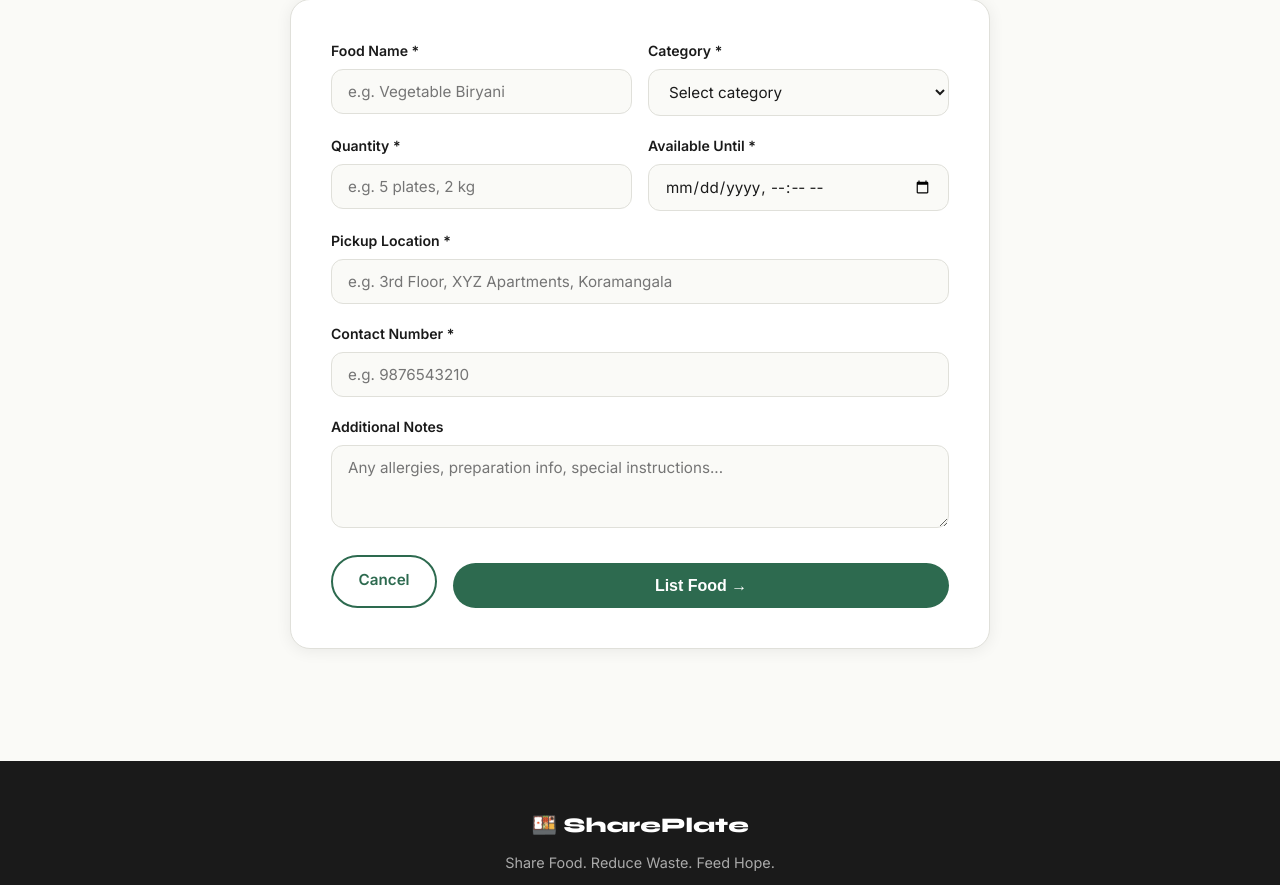
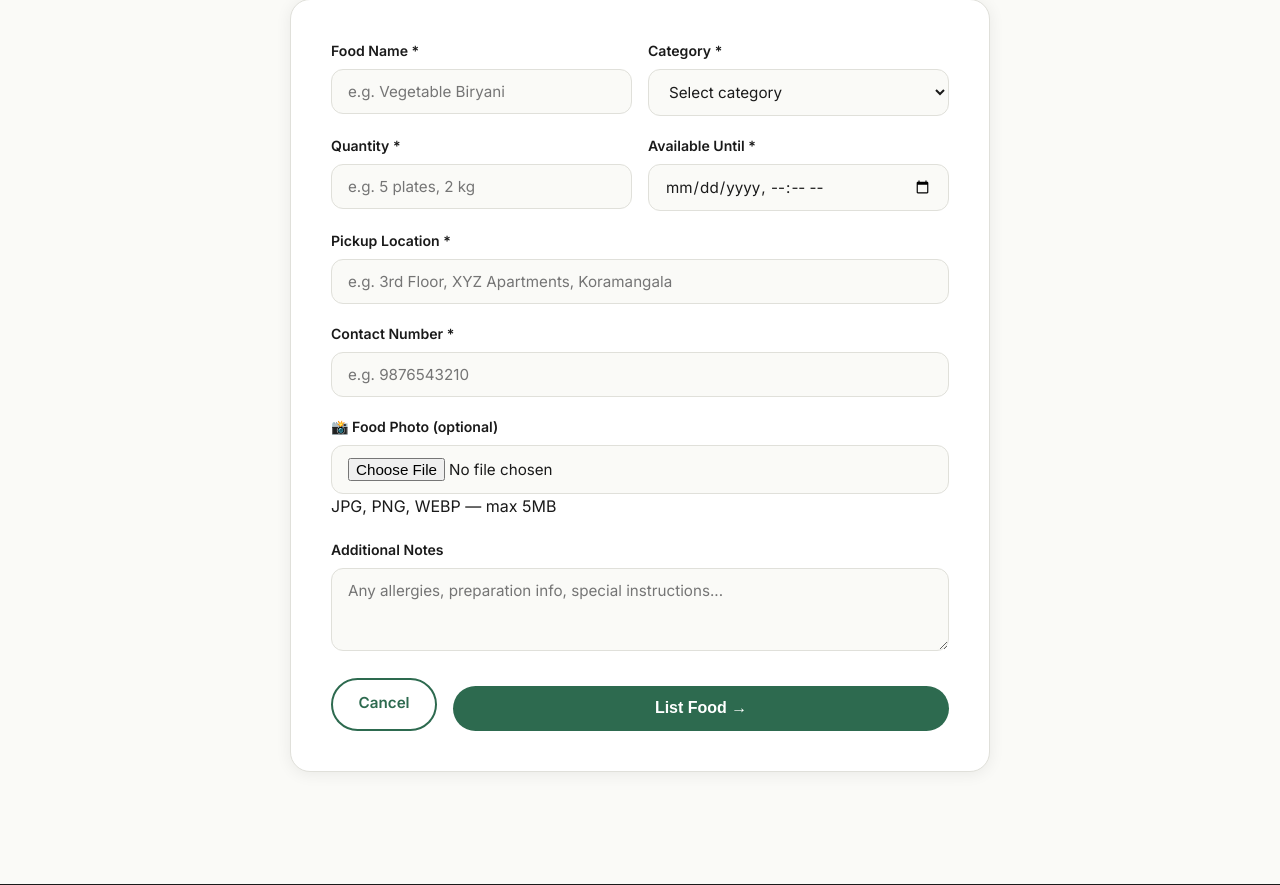
Before and after one commit to Adarsh123-S/Shareplate, a Flask app: page /add-food in a window 1280 px wide. Shown: the part 296-1181 px from the top of the page. Run offline with Flask 3, Linux system fonts and the light colour scheme; a user stored in the database is signed in.

Commit message:
updated add food form with image upload

```diff
--- a/templates/add_food.html
+++ b/templates/add_food.html
@@ -10,7 +10,7 @@
 
 <div class="form-page">
   <div class="form-card">
-    <form method="POST" class="donate-form">
+    <form method="POST" enctype="multipart/form-data" class="donate-form">
       <div class="form-row">
         <div class="form-group">
           <label>Food Name *</label>
@@ -49,6 +49,14 @@
         <input type="text" name="contact" placeholder="e.g. 9876543210" required />
       </div>
       <div class="form-group">
+        <label>📸 Food Photo (optional)</label>
+        <input type="file" name="image" accept="image/*" class="file-input"/>
+        <div class="file-hint">JPG, PNG, WEBP — max 5MB</div>
+        <div id="image-preview-wrap" style="display:none; margin-top:0.8rem;">
+          <img id="image-preview" style="max-width:200px; border-radius:10px;"/>
+        </div>
+      </div>
+      <div class="form-group">
         <label>Additional Notes</label>
         <textarea name="notes" rows="3" placeholder="Any allergies, preparation info, special instructions..."></textarea>
       </div>
@@ -59,4 +67,17 @@
     </form>
   </div>
 </div>
+<script>
+document.querySelector('input[name="image"]').addEventListener('change', function(e) {
+  const file = e.target.files[0];
+  if (file) {
+    const reader = new FileReader();
+    reader.onload = function(ev) {
+      document.getElementById('image-preview').src = ev.target.result;
+      document.getElementById('image-preview-wrap').style.display = 'block';
+    };
+    reader.readAsDataURL(file);
+  }
+});
+</script>
 {% endblock %}
```
